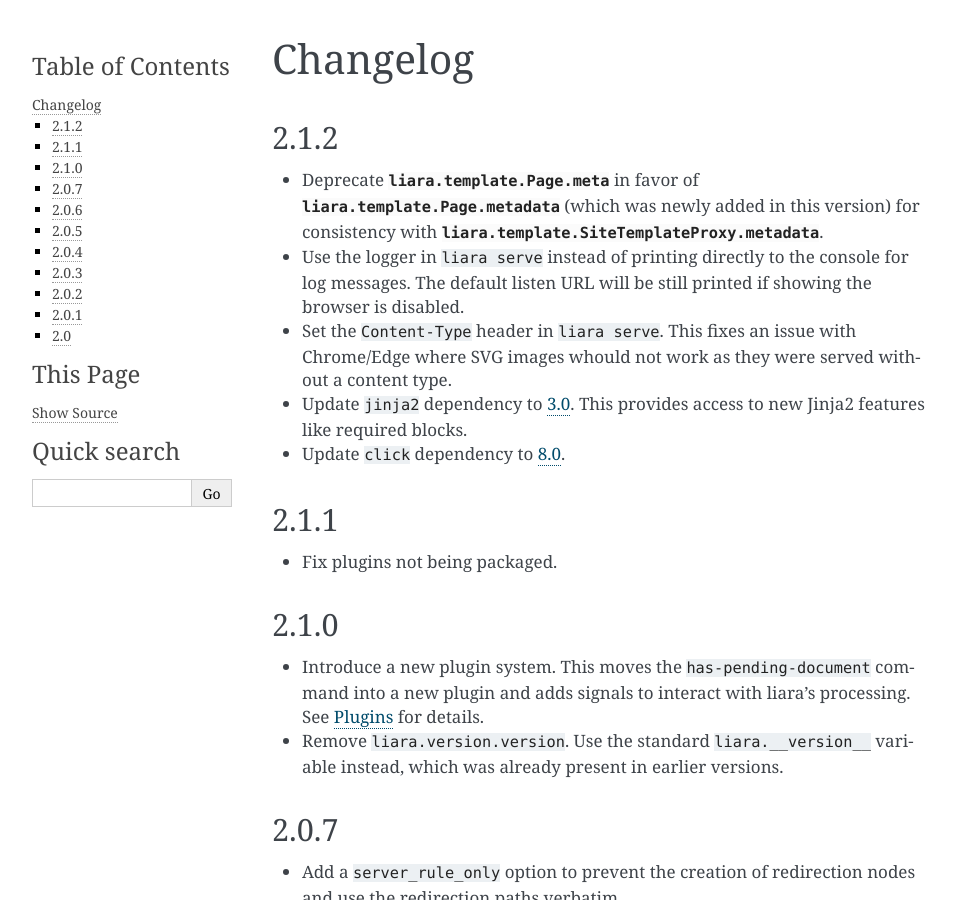
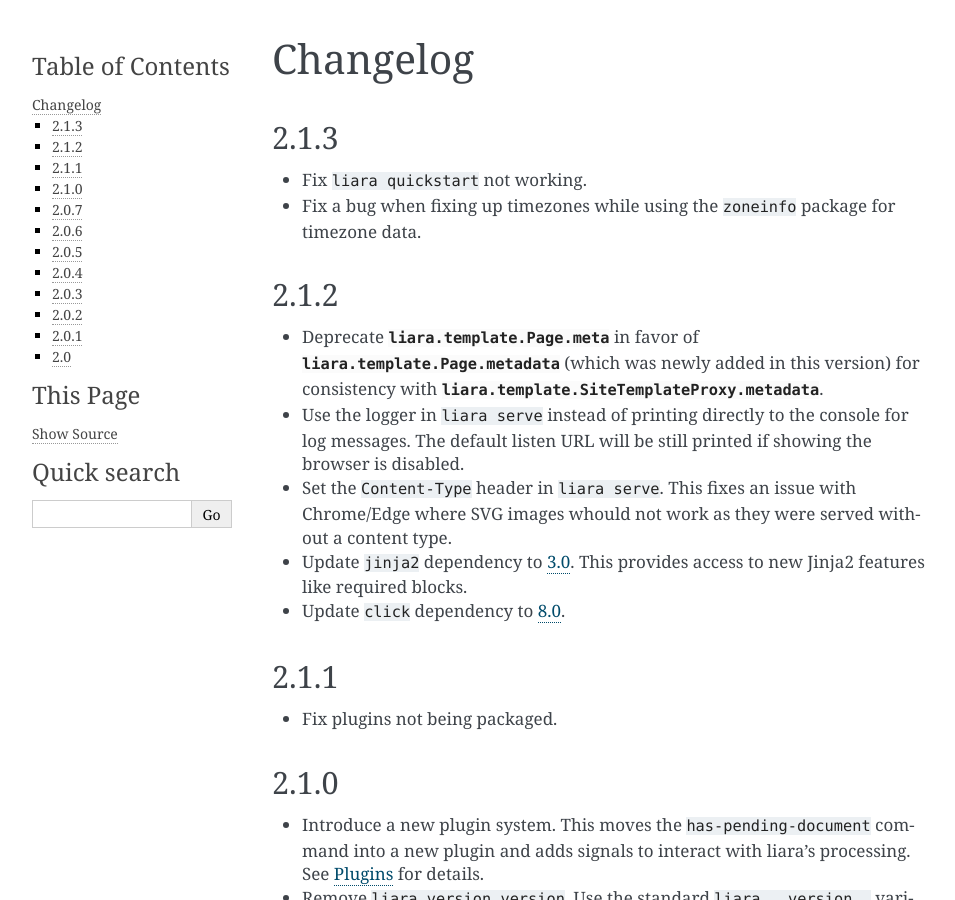
Before and after one commit to Anteru/liara, a Sphinx documentation site: the page built from docs/source/changelog.rst, in a window 1280 px wide and 900 px high. Shown: the whole window, without its empty margins (148-1103 px from the left). Built offline with Sphinx 7.4.7, drawn with Linux system fonts in a browser that asks for light colours; the version number is read from the project's files by our own code.

Commit message:
Bump version and update docs.

```diff
--- a/docs/source/changelog.rst
+++ b/docs/source/changelog.rst
@@ -1,5 +1,11 @@
 Changelog
 =========
+
+2.1.3
+-----
+
+* Fix ``liara quickstart`` not working.
+* Fix a bug when fixing up timezones while using the ``zoneinfo`` package for timezone data.
 
 2.1.2
 -----
--- a/liara/__init__.py
+++ b/liara/__init__.py
@@ -24,7 +24,7 @@
 from .util import flatten_dictionary
 from .yaml import load_yaml
 
-__version__ = '2.1.2'
+__version__ = '2.1.3'
 __all__ = [
     'actions',
     'cache',
```
